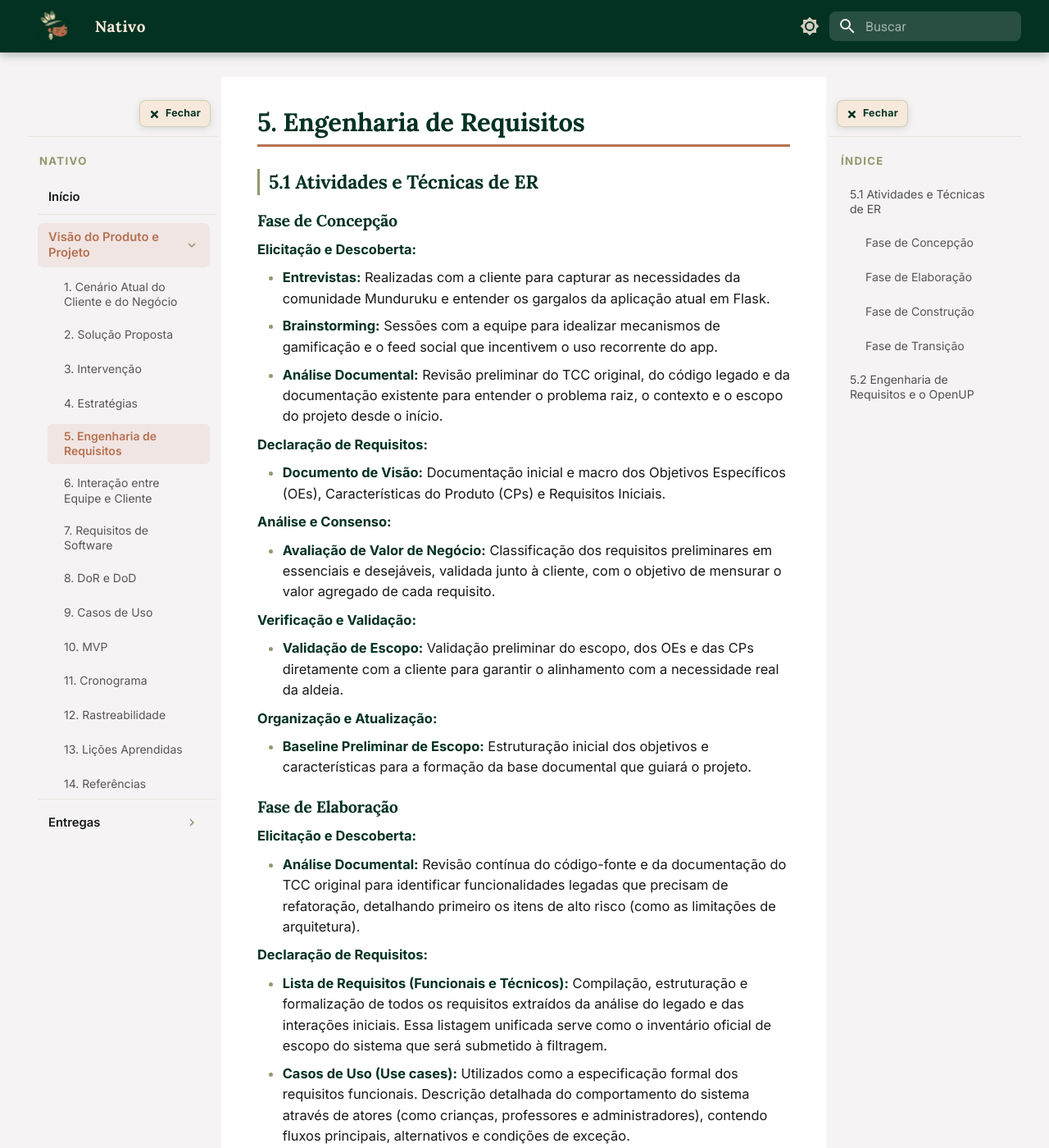
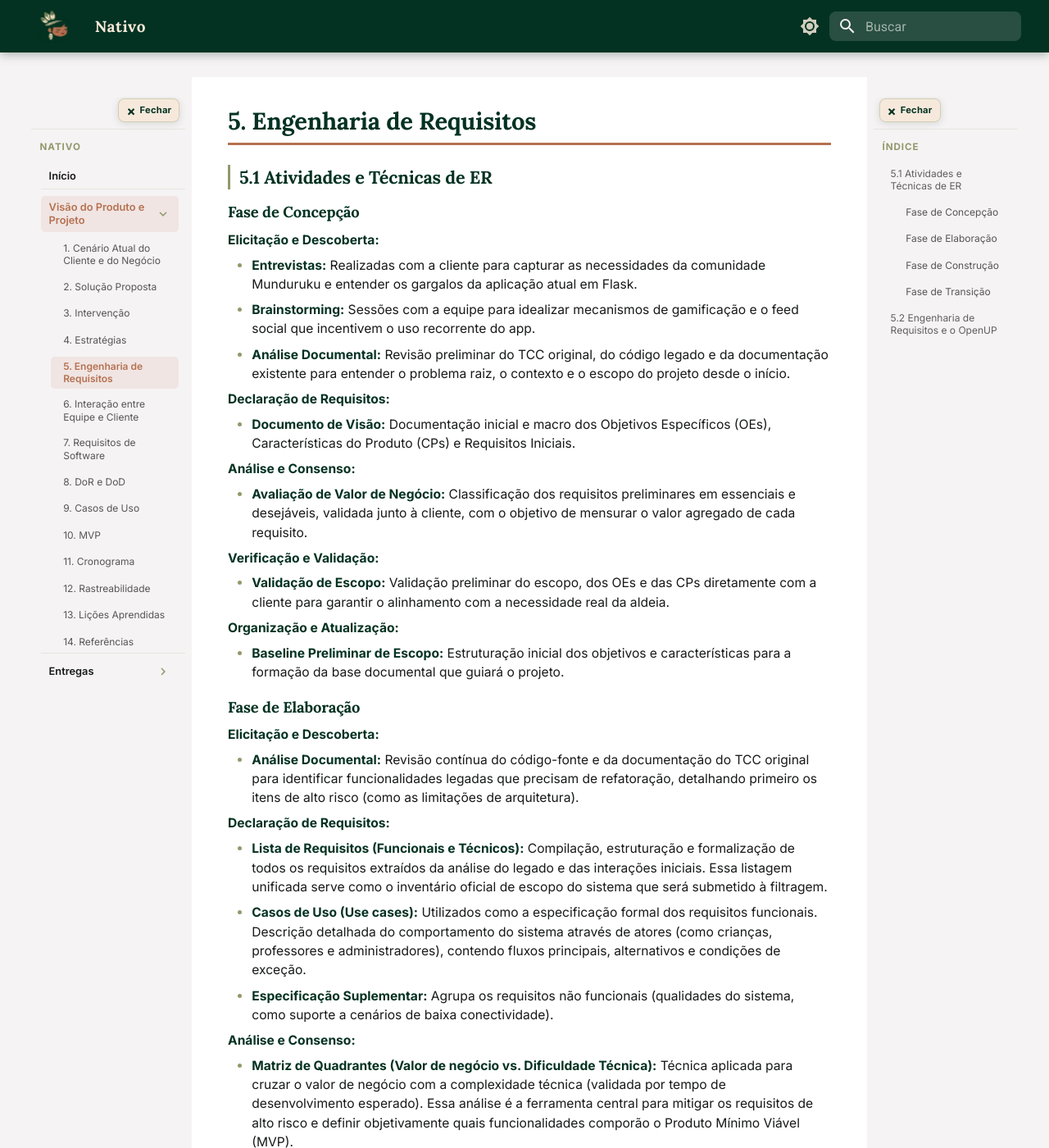
Before and after one commit to mdsreq-fga-unb/REQ-2026.1-T02-Nativo, an MkDocs documentation site: the page built from docs/visao/engenhariaRequisitos.md, in a window 1280 px wide and 1400 px high. Shown: the whole window at 82% size. Built offline with MkDocs 1.6.1 and Material for MkDocs 9.7.7, drawn with Linux system fonts in a browser that asks for light colours.

Commit message:
diminui mais uma vez fonte e indice

```diff
--- a/docs/stylesheets/extra.css
+++ b/docs/stylesheets/extra.css
@@ -22,15 +22,15 @@
   --nativo-font-heading: 'Lora', Georgia, serif;
   --nativo-font-body:    'Inter', system-ui, sans-serif;
   --md-header-height: 3.6rem;
-  --nativo-primary-sidebar-width: 12rem;
-  --nativo-secondary-sidebar-width: 12rem;
-  --nativo-sidebar-toggle-inset: 0.75rem;
+  --nativo-primary-sidebar-width: 10.2rem;
+  --nativo-secondary-sidebar-width: 9.6rem;
+  --nativo-sidebar-toggle-inset: 0.55rem;
 }
 
 body, .md-typeset {
   font-family: var(--nativo-font-body) !important;
-  font-size: 0.82rem;
-  line-height: 1.55;
+  font-size: 0.78rem;
+  line-height: 1.5;
 }
 
 /* =====================================================
@@ -120,13 +120,13 @@ body, .md-typeset {
 }
 
 .md-sidebar--primary {
-  width: 16rem;
+  width: var(--nativo-primary-sidebar-width);
   transition: transform 0.2s ease, width 0.2s ease;
 }
 
 @media screen and (min-width: 76.25em) {
   .md-sidebar--primary {
-    width: 16rem;
+    width: var(--nativo-primary-sidebar-width);
   }
 }
 
@@ -137,6 +137,7 @@ body, .md-typeset {
 }
 
 .md-sidebar--secondary {
+  width: var(--nativo-secondary-sidebar-width);
   transition: transform 0.2s ease, width 0.2s ease;
 }
 
@@ -204,8 +205,8 @@ body.sidebar-collapsed-secondary .sidebar-toggle-btn--secondary {
   top: 0;
   display: flex;
   justify-content: flex-end;
-  padding: 0.2rem 0.45rem 0.55rem;
-  margin-bottom: 0.35rem;
+  padding: 0.12rem 0.35rem 0.4rem;
+  margin-bottom: 0.18rem;
   border-bottom: 1px solid rgba(145, 153, 107, 0.16);
   background: inherit;
   z-index: 2;
@@ -216,8 +217,8 @@ body.sidebar-collapsed-secondary .sidebar-toggle-btn--secondary {
 }
 
 .sidebar-control-btn {
-  min-width: 1.65rem;
-  height: 1.65rem;
+  min-width: 1.45rem;
+  height: 1.45rem;
   padding: 0;
   background: rgba(246, 233, 217, 0.92);
   color: var(--nativo-evergreen);
@@ -229,7 +230,7 @@ body.sidebar-collapsed-secondary .sidebar-toggle-btn--secondary {
   justify-content: center;
   cursor: pointer;
   font-family: var(--nativo-font-body);
-  font-size: 0.95rem;
+  font-size: 0.82rem;
   font-weight: 700;
   line-height: 1;
   transition: color 0.2s ease, background 0.2s ease, border-color 0.2s ease, box-shadow 0.2s ease;
@@ -237,20 +238,20 @@ body.sidebar-collapsed-secondary .sidebar-toggle-btn--secondary {
 
 .sidebar-control-btn--close {
   width: auto;
-  padding: 0 0.55rem;
-  gap: 0.35rem;
+  padding: 0 0.45rem;
+  gap: 0.25rem;
 }
 
 .sidebar-control-btn--primary-close::after {
   content: "Fechar";
-  font-size: 0.62rem;
+  font-size: 0.56rem;
   font-weight: 700;
   letter-spacing: 0.02em;
 }
 
 .sidebar-control-btn--secondary-close::after {
   content: "Fechar";
-  font-size: 0.62rem;
+  font-size: 0.56rem;
   font-weight: 700;
   letter-spacing: 0.02em;
 }
@@ -303,6 +304,7 @@ body.sidebar-collapsed-secondary .sidebar-control-btn--secondary-open {
   scrollbar-color: var(--nativo-sage) transparent;
   overflow-y: auto;
   max-height: calc(100vh - var(--md-header-height, 3.6rem) - 1.5rem);
+  padding-inline: 0.18rem;
 }
 
 body.sidebar-collapsed-primary .md-sidebar--primary {
@@ -349,42 +351,41 @@ body.sidebar-collapsed-primary.sidebar-collapsed-secondary .md-content {
 }
 
 .md-typeset p {
-  margin: 0.55em 0;
+  margin: 0.48em 0;
   word-wrap: break-word;
 }
 
 .md-typeset h1 {
-  font-size: 1.55rem;
+  font-size: 1.46rem;
 }
 
 .md-typeset h2 {
-  font-size: 1.15rem;
+  font-size: 1.08rem;
 }
 
 .md-typeset h3 {
-  font-size: 0.98rem;
+  font-size: 0.92rem;
 }
 
 /* Título da sidebar (label "NATIVO" no topo) */
 .md-nav__title {
   font-family: var(--nativo-font-body) !important;
   font-weight: 700;
-  font-size: 0.66rem;
-  letter-spacing: 0.1em;
+  font-size: 0.58rem;
+  letter-spacing: 0.08em;
   text-transform: uppercase;
   color: var(--nativo-sage) !important;
-  padding: 0.7rem 0.7rem 0.35rem;
+  padding: 0.5rem 0.55rem 0.28rem;
 }
 
 /* ── Todos os links da sidebar ── */
 .md-nav__link {
   font-family: var(--nativo-font-body);
-  font-size: 0.72rem;
+  font-size: 0.62rem;
   font-weight: 400;
-  border-radius: 6px;
-  /* padding vertical generoso para "centralizar" na altura */
-  padding: 0.35rem 0.65rem;
-  min-height: 1.75rem;
+  border-radius: 5px;
+  padding: 0.22rem 0.45rem;
+  min-height: 1.34rem;
   display: flex;
   align-items: center;
   transition: background 0.15s ease, color 0.15s ease;
@@ -413,11 +414,11 @@ body.sidebar-collapsed-primary.sidebar-collapsed-secondary .md-content {
 /* ── Seções de nível 1 (ex: "1. Cenário") ── */
 .md-nav--primary > .md-nav__list > .md-nav__item > .md-nav__link {
   font-weight: 600;
-  font-size: 0.74rem;
+  font-size: 0.64rem;
   color: var(--nativo-black);
-  padding: 0.4rem 0.65rem;
-  min-height: 1.9rem;
-  border-radius: 7px;
+  padding: 0.26rem 0.5rem;
+  min-height: 1.45rem;
+  border-radius: 5px;
 }
 
 [data-md-color-scheme="slate"] .md-nav--primary > .md-nav__list > .md-nav__item > .md-nav__link {
@@ -431,9 +432,9 @@ body.sidebar-collapsed-primary.sidebar-collapsed-secondary .md-content {
 
 /* ── Subtópicos (nível 2) ── */
 .md-nav__item .md-nav .md-nav__link {
-  font-size: 0.7rem;
-  padding: 0.3rem 0.65rem 0.3rem 1rem;
-  min-height: 1.65rem;
+  font-size: 0.6rem;
+  padding: 0.2rem 0.45rem 0.2rem 0.78rem;
+  min-height: 1.25rem;
   color: rgba(23, 25, 24, 0.72);
 }
 
@@ -455,8 +456,8 @@ body.sidebar-collapsed-primary.sidebar-collapsed-secondary .md-content {
 /* Separador visual entre seções de nível 1 */
 .md-nav--primary > .md-nav__list > .md-nav__item {
   border-bottom: 1px solid rgba(145, 153, 107, 0.15);
-  padding-bottom: 0.1rem;
-  margin-bottom: 0.08rem;
+  padding-bottom: 0.04rem;
+  margin-bottom: 0.04rem;
 }
 
 .md-nav--primary > .md-nav__list > .md-nav__item:last-child {
@@ -518,24 +519,24 @@ body.sidebar-collapsed-primary.sidebar-collapsed-secondary .md-content {
 }
 
 .md-typeset h1 {
-  font-size: 1.55rem;
+  font-size: 1.46rem;
   line-height: 1.25;
   border-bottom: 3px solid var(--nativo-cinnamon);
   padding-bottom: 0.35rem;
-  margin: 0 0 1rem;
+  margin: 0 0 0.85rem;
 }
 
 .md-typeset h2 {
-  font-size: 1.15rem;
-  margin: 1.35rem 0 0.55rem;
+  font-size: 1.08rem;
+  margin: 1.2rem 0 0.48rem;
   padding-left: 0.55rem;
   border-left: 3px solid var(--nativo-sage);
 }
 
 .md-typeset h3 {
-  font-size: 0.98rem;
+  font-size: 0.92rem;
   color: var(--nativo-cinnamon) !important;
-  margin: 1rem 0 0.45rem;
+  margin: 0.86rem 0 0.38rem;
 }
 
 [data-md-color-scheme="slate"] .md-typeset h3 {
@@ -573,7 +574,7 @@ body.sidebar-collapsed-primary.sidebar-collapsed-secondary .md-content {
   overflow: hidden;
   border: 1px solid rgba(145, 153, 107, 0.35);
   box-shadow: 0 2px 12px rgba(4, 50, 34, 0.07);
-  font-size: 0.76rem;
+  font-size: 0.72rem;
   width: 100%;
 }
 
@@ -584,13 +585,13 @@ body.sidebar-collapsed-primary.sidebar-collapsed-secondary .md-content {
   font-weight: 600;
   letter-spacing: 0.04em;
   text-transform: uppercase;
-  font-size: 0.68rem;
-  padding: 0.5rem 0.7rem;
+  font-size: 0.62rem;
+  padding: 0.42rem 0.58rem;
   text-align: center;
 }
 
 .md-typeset table:not([class]) td {
-  padding: 0.45rem 0.7rem;
+  padding: 0.36rem 0.58rem;
   border-bottom: 1px solid rgba(145, 153, 107, 0.2);
   vertical-align: top;
 }
@@ -997,7 +998,9 @@ body.sidebar-collapsed-primary.sidebar-collapsed-secondary .md-content {
    ÍNDICE TOC (lateral direito)
    ===================================================== */
 .md-nav--secondary .md-nav__link {
-  font-size: 0.7rem;
+  font-size: 0.6rem;
+  padding-block: 0.18rem;
+  min-height: 1.2rem;
 }
 
 .md-nav--secondary .md-nav__link--active {
@@ -1007,11 +1010,11 @@ body.sidebar-collapsed-primary.sidebar-collapsed-secondary .md-content {
 
 /* Garantir cor adequada dos itens do índice quando não ativos */
 .md-nav--secondary .md-nav__link {
-  color: rgba(23,25,24,0.75); /* tom escuro suave para modo claro */
+  color: rgba(23,25,24,0.68); /* tom escuro suave para modo claro */
 }
 
 [data-md-color-scheme="slate"] .md-nav--secondary .md-nav__link {
-  color: rgba(246,233,217,0.85) !important; /* evitar branco puro no modo escuro */
+  color: rgba(246,233,217,0.68) !important; /* evitar branco puro no modo escuro */
 }
 
 [data-md-color-scheme="slate"] .md-nav--secondary .md-nav__link:hover {
@@ -1660,11 +1663,11 @@ body.sidebar-collapsed-primary.sidebar-collapsed-secondary .md-content {
 
 .md-typeset ul,
 .md-typeset ol {
-  margin: 0.45em 0;
+  margin: 0.36em 0;
 }
 
 .md-typeset li {
-  margin-bottom: 0.2em;
+  margin-bottom: 0.14em;
 }
 
 [data-md-color-scheme="slate"] .md-typeset strong {
```
